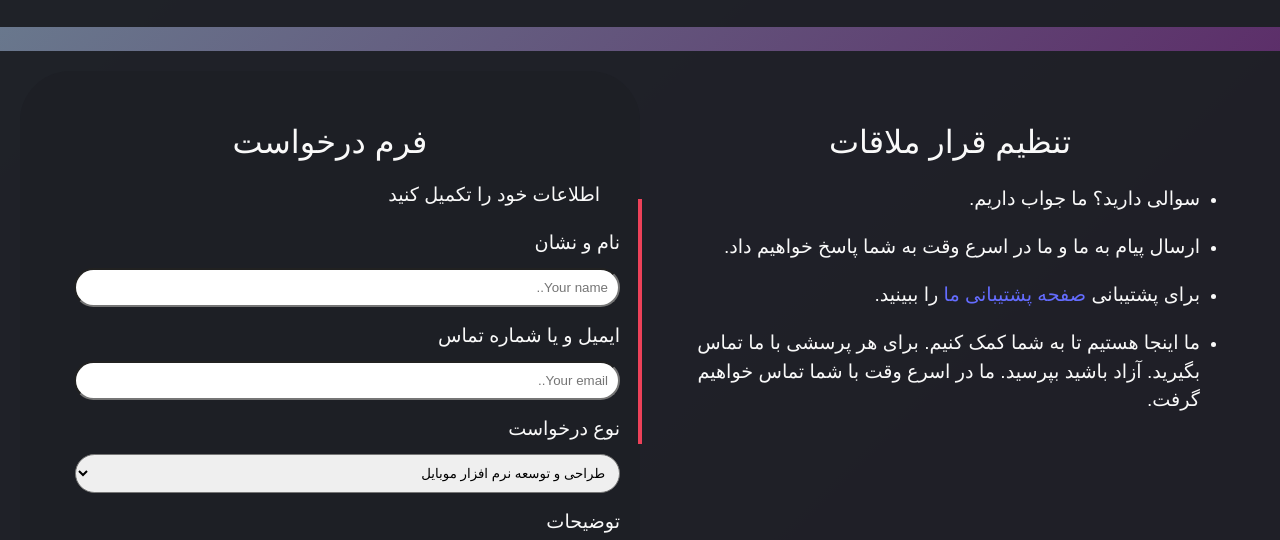
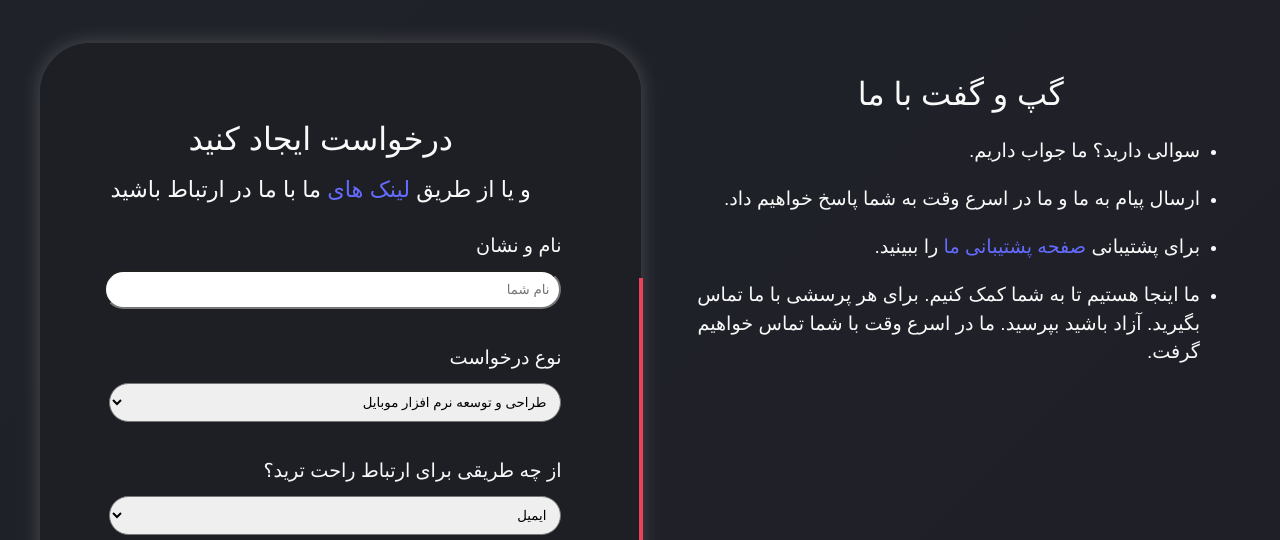
Before and after one commit to mojtabasji/byteafzar, a Vue app: page / in a window 1280 px wide. Shown: the part 2260-2800 px from the top of the page. Built offline with nearby package versions, Linux system fonts and the light colour scheme; a web font is replaced by a local one.

Commit message:
improvement.

```diff
--- a/src/components/Contact.vue
+++ b/src/components/Contact.vue
@@ -1,7 +1,7 @@
 <template>
-    <div class="contact">
+    <div class="contact" id="contact">
         <div class="details">
-            <h2>تنظیم قرار ملاقات</h2>
+            <h2>گپ و گفت با ما</h2>
             <ul>
                 <li>
                     <p>سوالی دارید؟ ما جواب داریم.</p>
@@ -21,15 +21,12 @@
             </ul>
         </div>
         <div class="form snake-border">
-                <h2>فرم درخواست</h2>
-                <p>اطلاعات خود را تکمیل کنید</p>
+            <h3>درخواست ایجاد کنید</h3>
+            <h4>و یا از طریق <a href="#footer">لینک های </a>ما با ما در ارتباط باشید</h4>
             <label for="name">نام و نشان</label>
-                <input type="text" id="name" name="name" placeholder="Your name..">
+            <input type="text" id="name" name="name" placeholder="نام شما">
 
-                <label for="email">ایمیل و یا شماره تماس</label>
-                <input type="email" id="email" name="email" placeholder="Your email..">
-
-                <label for="email">نوع درخواست</label>
+            <label for="request">نوع درخواست</label>
             <select id="request" name="request" style="width: 94%; ">
                 <option value="1">طراحی و توسعه نرم افزار موبایل</option>
                 <option value="2">طراحی و توسعه نرم افزار دستکتاپ</option>
@@ -41,8 +38,21 @@
                 <option value="other">سایر</option>
             </select>
 
+            <label for="contact_type">از چه طریقی برای ارتباط راحت ترید؟</label>
+            <select id="contact_type" name="contact_type" style="width: 94%; ">
+                <option value="email">ایمیل</option>
+                <option value="personal">جلسه حضوری</option>
+                <option value="phone">تماس تلفنی</option>
+                <option value="whatsapp">واتساپ</option>
+                <option value="telegram">تلگرام</option>
+                <option value="other">سایر</option>
+            </select>
+
+                        <label for="email">پل ارتباطی</label>
+                        <input type="email" id="email" name="email" placeholder="ایمیل، شماره تماس و یا ای دی اکانت">
+
             <label for="message">توضیحات</label>
-                <textarea id="message" name="message" placeholder="Write something.."></textarea>
+            <textarea id="message" name="message" placeholder="یک توضیح مختصر در مورد موضوع بحث مد نظر بدهید تا افراد متخصص آن از تیم بایت افزار برای جلسه هماهنگ شود"></textarea>
 
             <Button>ارسال</Button>
         </div>
@@ -74,6 +84,14 @@ export default {
     padding: 20px;
     box-sizing: border-box;
     color: var(--color-main-text);
+    padding-bottom: 50px;
+
+    Button {
+        width: 50%;
+        align-self: center;
+        margin-top: 50px;
+        margin-bottom: 30px;
+    }
 
     .details {
         margin-bottom: 20px;
@@ -93,21 +111,34 @@ export default {
             font-size: 1.2rem;
         }
     }
+
     .form {
         display: flex;
         flex-direction: column;
         align-items: flex-start;
         justify-content: center;
         align-self: center;
-            padding: 20px;
+        padding: 40px;
+        padding-right: 80px;
         width: 50%;
         box-sizing: border-box;
         border-radius: 50px;
         background-color: var(--color-main-background);
+        margin: 20px;
 
-            h2 {
+        box-shadow: 0 0 20px #fff3;
+
+        h3 {
             margin-bottom: 5px;
             font-size: 2rem;
+            text-align: center;
+            align-self: center;
+        }
+
+        h4 {
+            margin-top: 5px;
+            margin-bottom: 5px;
+            font-size: 1.4rem;
             text-align: center;
             align-self: center;
         }
@@ -122,16 +153,22 @@ export default {
 
         label {
             margin-bottom: 10px;
+            margin-top: 20px;
             font-size: 1.2rem;
 
         }
 
-            input, select,
+        input,
+        select,
         textarea {
             width: 90%;
             padding: 10px;
             margin-bottom: 15px;
             border-radius: 20px;
+        }
+
+        textarea {
+            min-height: 100px;
         }
     }
 
@@ -146,6 +183,7 @@ export default {
 
         .form {
             width: 100%;
+            padding-right: 30px;
         }
     }
 
@@ -159,23 +197,99 @@ export default {
     moments are repeated, to create these instantaneous jumps)
     */
 
-    90% { left: 0; top: 0; width: 0; height: 40%; }
-    90% { left: 0; top: 0; width: 0; height: 0; }
-    100% { left: 0; top: 0; width: 40%; height: 0; } 0% { left: 0; top: 0; width: 40%; height: 0; }
+        90% {
+            left: 0;
+            top: 0;
+            width: 0;
+            height: 40%;
+        }
 
-    15% { left: 60%; top: 0; width: 40%; height: 0; }
-    15% { left: 100%; top: 0; width: 0; height: 0; }
-    25% { left: 100%; top: 0; width: 0; height: 40%; }
+        90% {
+            left: 0;
+            top: 0;
+            width: 0;
+            height: 0;
+        }
 
-    40% { left: 100%; top: 60%; width: 0; height: 40%; }
-    40% { left: 100%; top: 100%; width: 0; height: 0; }
-    50% { left: 60%; top: 100%; width: 40%; height: 0; }
+        100% {
+            left: 0;
+            top: 0;
+            width: 40%;
+            height: 0;
+        }
 
-    65% { left: 0; top: 100%; width: 40%; height: 0; }
-    65% { left: 0; top: 100%; width: 0; height: 0; }
-    75% { left: 0; top: 60%; width: 0; height: 40%; }
+        0% {
+            left: 0;
+            top: 0;
+            width: 40%;
+            height: 0;
+        }
+
+        15% {
+            left: 60%;
+            top: 0;
+            width: 40%;
+            height: 0;
+        }
+
+        15% {
+            left: 100%;
+            top: 0;
+            width: 0;
+            height: 0;
+        }
+
+        25% {
+            left: 100%;
+            top: 0;
+            width: 0;
+            height: 40%;
+        }
+
+        40% {
+            left: 100%;
+            top: 60%;
+            width: 0;
+            height: 40%;
+        }
+
+        40% {
+            left: 100%;
+            top: 100%;
+            width: 0;
+            height: 0;
+        }
+
+        50% {
+            left: 60%;
+            top: 100%;
+            width: 40%;
+            height: 0;
+        }
+
+        65% {
+            left: 0;
+            top: 100%;
+            width: 40%;
+            height: 0;
+        }
+
+        65% {
+            left: 0;
+            top: 100%;
+            width: 0;
+            height: 0;
+        }
+
+        75% {
+            left: 0;
+            top: 60%;
+            width: 0;
+            height: 40%;
+        }
 
     }
+
     @keyframes snake-border-tail {
 
         /*
@@ -184,17 +298,58 @@ export default {
     from the head.
     */
 
-    90% { top: 0%; height: 40%; }
-    100% { left: 0; top: 0; width: 0; height: 0; } 0% { left: 0; top: 0; width: 0; height: 0; }
+        90% {
+            top: 0%;
+            height: 40%;
+        }
 
-    15% { width: 40%; }
-    25% { left: 100%; top: 0; width: 0; height: 0; }
+        100% {
+            left: 0;
+            top: 0;
+            width: 0;
+            height: 0;
+        }
 
-    40% { height: 40%; }
-    50% { left: 100%; top: 100%; width: 0; height: 0; }
+        0% {
+            left: 0;
+            top: 0;
+            width: 0;
+            height: 0;
+        }
 
-    65% { left: 0%; width: 40%; }
-    75% { left: 0; top: 100%; width: 0; height: 0; }
+        15% {
+            width: 40%;
+        }
+
+        25% {
+            left: 100%;
+            top: 0;
+            width: 0;
+            height: 0;
+        }
+
+        40% {
+            height: 40%;
+        }
+
+        50% {
+            left: 100%;
+            top: 100%;
+            width: 0;
+            height: 0;
+        }
+
+        65% {
+            left: 0%;
+            width: 40%;
+        }
+
+        75% {
+            left: 0;
+            top: 100%;
+            width: 0;
+            height: 0;
+        }
 
     }
 
@@ -202,7 +357,9 @@ export default {
         position: relative;
         // box-shadow: inset 0 0 0 1px #00a0ff;
     }
-    .snake-border::before, .snake-border::after {
+
+    .snake-border::before,
+    .snake-border::after {
         content: '';
         display: block;
         position: absolute;
@@ -211,7 +368,13 @@ export default {
         animation-timing-function: linear;
         animation-iteration-count: infinite;
     }
-    .snake-border::before { animation-name: snake-border-head; }
-    .snake-border::after { animation-name: snake-border-tail; }
+
+    .snake-border::before {
+        animation-name: snake-border-head;
+    }
+
+    .snake-border::after {
+        animation-name: snake-border-tail;
+    }
 }
 </style>
--- a/src/components/Footer.vue
+++ b/src/components/Footer.vue
@@ -1,7 +1,8 @@
 <template>
-    <footer class="footer">
+    <footer class="footer" id="footer">
         <!-- socials -->
         <div class="socials">
+            <h4>لینک های ارتباطی ما: </h4>
             <a href="https://www.linkedin.com/company/byteafzar" target="_blank" rel="noopener noreferrer">
                 <i class="bi bi-linkedin"></i>
             </a>
--- a/src/components/Header.vue
+++ b/src/components/Header.vue
@@ -7,7 +7,7 @@
             <ul class="nav-links">
                 <li><a href="/">خانه</a></li>
                 <li><a href="/about">نمونه کارها</a></li>
-                <li><a href="/contact">ملاقات</a></li>
+                <li><a href="#contact">گپ و گفت با ما</a></li>
             </ul>
             <i class="bi bi-list nav-menu" @click="sidebar = !sidebar"></i>
         </nav>
```
Also changed, not shown: src/views/HomeContent.vue (+7 -5 lines). Lines whose indentation alone changed are shown as unchanged.
